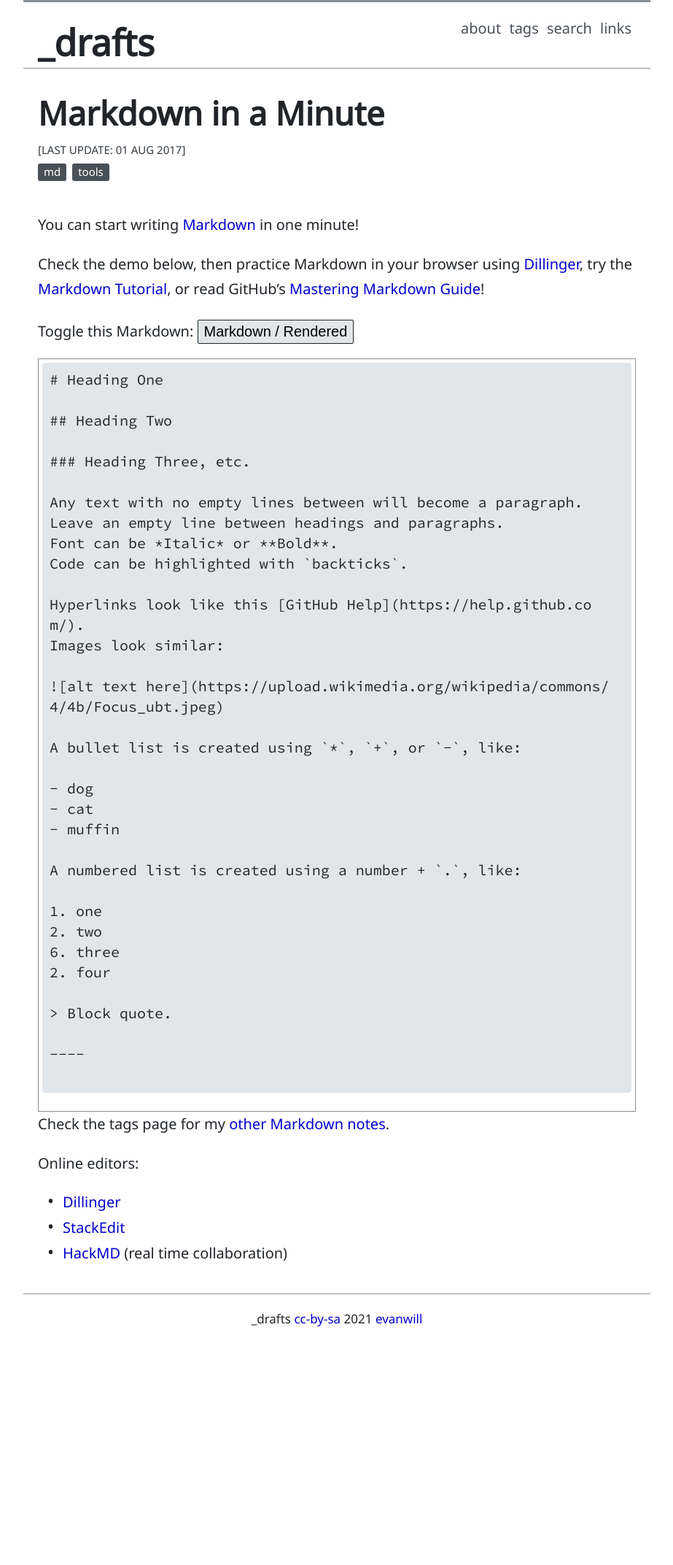
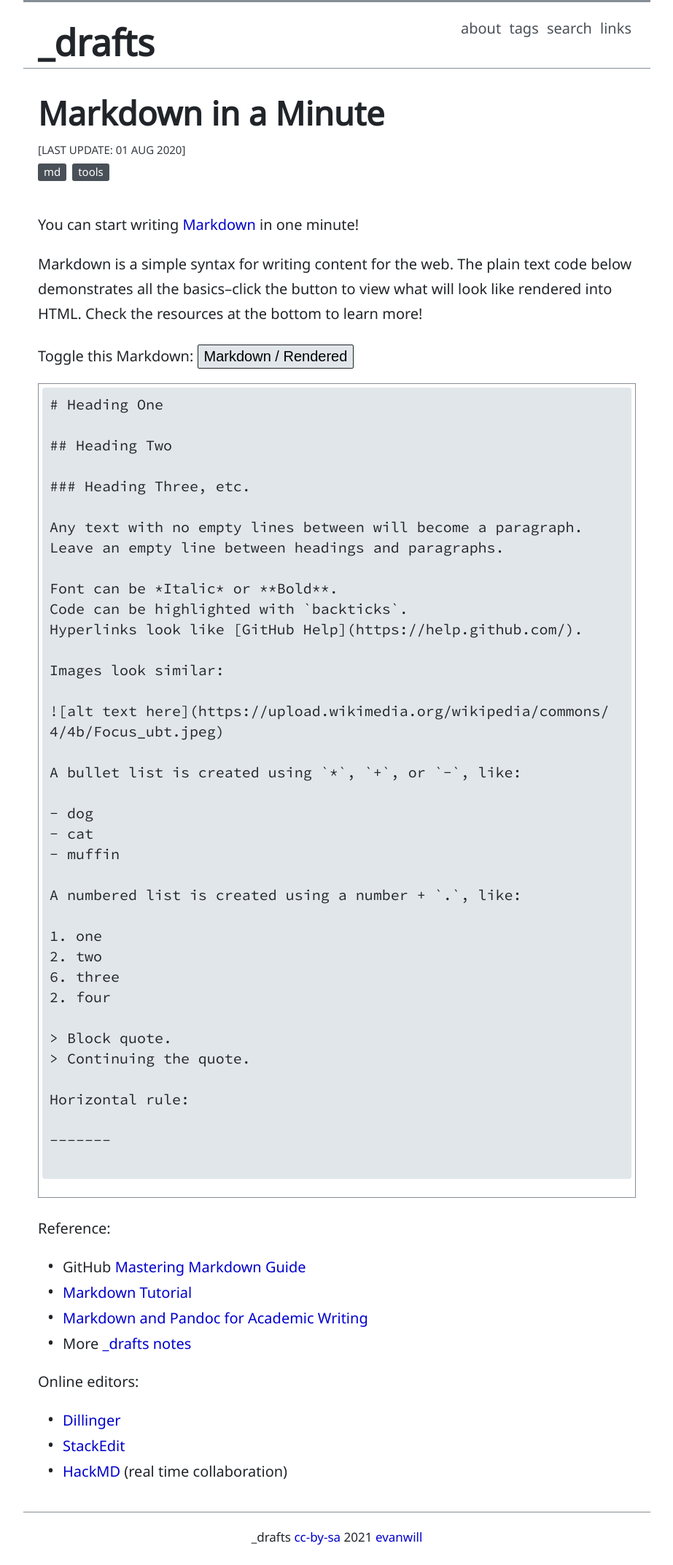
Before and after one commit to evanwill/_drafts, a Jekyll site: the page built from _notes/markdown-minute.md, in a window 1280 px wide. Shown: the whole page at 73% size, without its empty margins (178-1101 px from the left). Built offline with Jekyll 4.4.1, drawn with Linux system fonts in a browser that asks for light colours; comment, search, counter and statistics services are not loaded; before the commit the page ends 1845 px from its top, so only the background shows below that.

Commit message:
update markdown

````diff
--- a/_notes/markdown-minute.md
+++ b/_notes/markdown-minute.md
@@ -2,13 +2,15 @@
 title: Markdown in a Minute
 layout: post
 tags: [md, tools]
-date: 2017-08-01
+date: 2020-08-01
 ---
-<style> #markdown-frame { border: solid #868e96 1px; padding: 5px; } #source { display: block; } #rendered { display: none; }</style>
+<style> #markdown-frame { border: solid #868e96 1px; padding: 5px; margin-bottom: 25px; } #source { display: block; } #rendered { display: none; }</style>
 
 You can start writing [Markdown](https://daringfireball.net/projects/markdown/) in one minute!
 
-Check the demo below, then practice Markdown in your browser using [Dillinger](http://dillinger.io/), try the [Markdown Tutorial](http://www.markdowntutorial.com/), or read GitHub's [Mastering Markdown Guide](https://guides.github.com/features/mastering-markdown/)!
+Markdown is a simple syntax for writing content for the web.
+The plain text code below demonstrates all the basics--click the button to view what will look like rendered into HTML.
+Check the resources at the bottom to learn more!
 
 Toggle this Markdown: <button id="toggle" class="buttons">Markdown / Rendered</button>
 
@@ -24,10 +26,11 @@ Toggle this Markdown: <button id="toggle" class="buttons">Markdown / Rendered</b
 
 Any text with no empty lines between will become a paragraph.
 Leave an empty line between headings and paragraphs.
+
 Font can be *Italic* or **Bold**.
 Code can be highlighted with `backticks`.
+Hyperlinks look like [GitHub Help](https://help.github.com/).
 
-Hyperlinks look like this [GitHub Help](https://help.github.com/).
 Images look similar:
 
 ![alt text here](https://upload.wikimedia.org/wikipedia/commons/4/4b/Focus_ubt.jpeg)
@@ -46,8 +49,11 @@ A numbered list is created using a number + `.`, like:
 2. four
 
 > Block quote.
+> Continuing the quote.
 
-----
+Horizontal rule:
+
+-------
 
 ```
 </div>
@@ -62,10 +68,11 @@ A numbered list is created using a number + `.`, like:
 
 Any text with no empty lines between will become a paragraph.
 Leave an empty line between headings and paragraphs.
+
 Font can be *Italic* or **Bold**.
 Code can be highlighted with `backticks`.
+Hyperlinks look like [GitHub Help](https://help.github.com/).
 
-Hyperlinks look like this [GitHub Help](https://help.github.com/).
 Images look similar:
 
 ![alt text here](https://upload.wikimedia.org/wikipedia/commons/4/4b/Focus_ubt.jpeg)
@@ -84,12 +91,21 @@ A numbered list is created using a number + `.`, like:
 2. four
 
 > Block quote.
+> Continuing the quote.
 
-----
+Horizontal rule:
+
+-------
+
 </div>
 </div>
 
-Check the tags page for my [other Markdown notes]({{ "/tags/index.html#md" | absolute_url }}).
+Reference:
+
+- GitHub [Mastering Markdown Guide](https://guides.github.com/features/mastering-markdown/)
+- [Markdown Tutorial](http://www.markdowntutorial.com/)
+- [Markdown and Pandoc for Academic Writing](https://evanwill.github.io/write-md/)
+- More [_drafts notes]({{ "/tags/index.html#md" | absolute_url }})
 
 Online editors:
 
````
